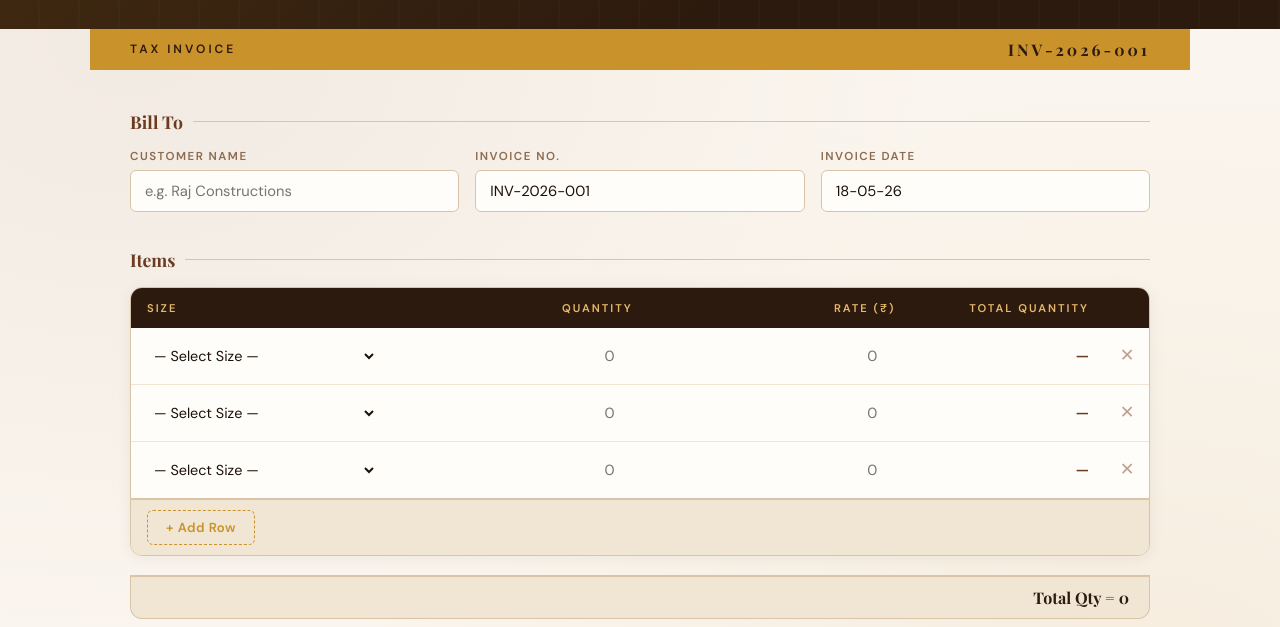
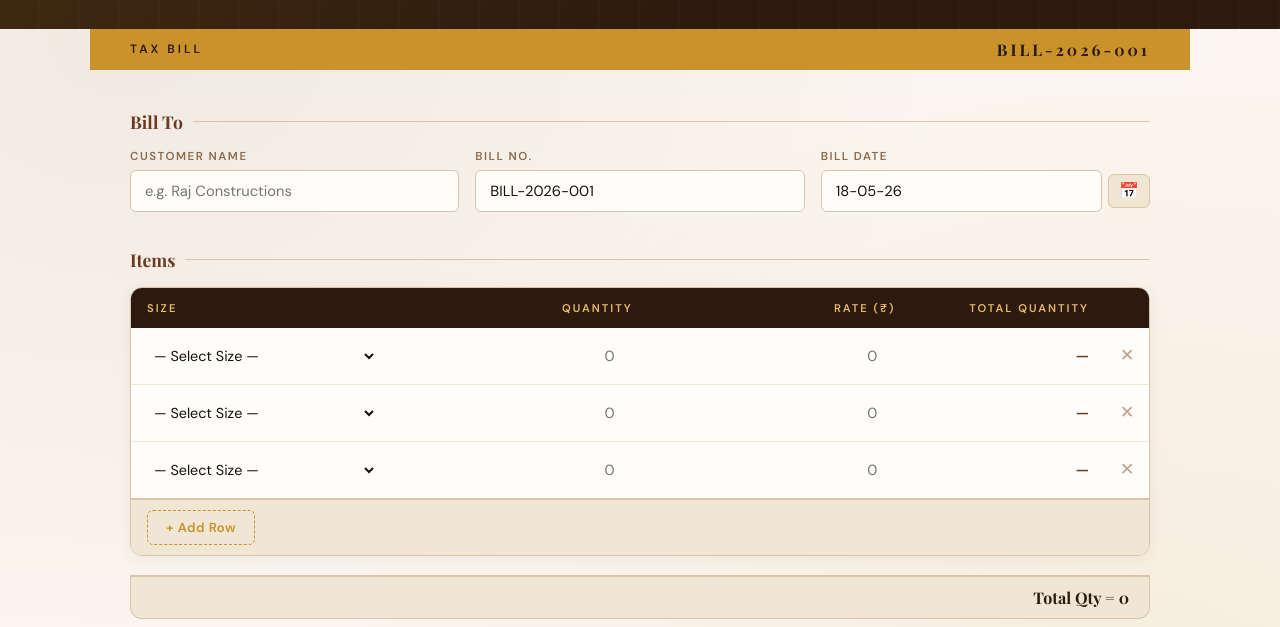
Before and after one commit to gloooomed/Invoice-Generator, a plain HTML site: page index.html in a window 1280 px wide. Shown: the part 173-800 px from the top of the page. Drawn offline with nearby package versions, Linux system fonts and the light colour scheme.

Commit message:
Rename Invoice to Bill, add date picker with DD-MM-YY format

```diff
--- a/index.html
+++ b/index.html
@@ -1,11 +1,11 @@
-<!-- Invoice Generator v1.0 -->
+<!-- Bill Generator v1.0 -->
 <!DOCTYPE html>
 <html lang="en">
 
 <head>
     <meta charset="UTF-8" />
     <meta name="viewport" content="width=device-width, initial-scale=1.0" />
-    <title>Suproan Enterprises – Invoice</title>
+    <title>Suproan Enterprises – Bill</title>
     <link
         href="https://fonts.googleapis.com/css2?family=Playfair+Display:wght@700;900&family=DM+Sans:wght@300;400;500;600&display=swap"
         rel="stylesheet" />
@@ -35,11 +35,11 @@
         </div>
     </header>
 
-    <!-- INVOICE TAG BAR -->
+    <!-- BILL TAG BAR -->
     <div style="background:var(--wood-mid); max-width:1100px; margin:0 auto;">
         <div class="invoice-tag-bar">
-            <span>Tax Invoice</span>
-            <span id="invoice-number-display">INV-2026-001</span>
+            <span>Tax Bill</span>
+            <span id="invoice-number-display">BILL-2026-001</span>
         </div>
     </div>
 
@@ -53,12 +53,18 @@
                 <input type="text" id="cust-name" placeholder="e.g. Raj Constructions" />
             </div>
             <div>
-                <label>Invoice No.</label>
-                <input type="text" id="invoice-no" value="INV-2026-001" oninput="updateInvoiceNumber(this.value)" />
+                <label>Bill No.</label>
+                <input type="text" id="invoice-no" value="BILL-2026-001" oninput="updateInvoiceNumber(this.value)" />
             </div>
             <div>
-                <label>Invoice Date</label>
-                <input type="text" id="invoice-date" placeholder="DD-MM-YY" maxlength="8" />
+                <label>Bill Date</label>
+                <div class="date-picker-wrapper">
+                    <input type="text" id="invoice-date" placeholder="DD-MM-YY" maxlength="8" readonly />
+                    <input type="date" id="invoice-date-picker" tabindex="-1"
+                        onchange="handleDatePick(this.value)" />
+                    <button type="button" class="calendar-btn" onclick="openDatePicker()"
+                        title="Pick a date">📅</button>
+                </div>
             </div>
         </div>
 
--- a/invoice.js
+++ b/invoice.js
@@ -146,14 +146,36 @@ function downloadPDF() {
     setTimeout(() => { document.title = originalTitle; }, 1000);
 }
 
+// ── DATE PICKER ──
+function handleDatePick(/** @type {string} */ isoDate) {
+    if (!isoDate) return;
+    const [y, m, d] = isoDate.split('-');
+    const yy = y.slice(-2);
+    const el = document.getElementById('invoice-date');
+    if (el) el.value = `${d}-${m}-${yy}`;
+}
+
+function openDatePicker() {
+    const picker = /** @type {HTMLInputElement} */ (document.getElementById('invoice-date-picker'));
+    if (!picker) return;
+    try {
+        picker.showPicker();
+    } catch (_) {
+        picker.click();
+    }
+}
+
 // ── INIT ──
 (function init() {
     const dateEl = /** @type {HTMLInputElement} */ (document.getElementById('invoice-date'));
+    const pickerEl = /** @type {HTMLInputElement} */ (document.getElementById('invoice-date-picker'));
     const today = new Date();
     const dd = String(today.getDate()).padStart(2, '0');
     const mm = String(today.getMonth() + 1).padStart(2, '0');
     const yy = String(today.getFullYear()).slice(-2);
+    const yyyy = today.getFullYear();
     if (dateEl) dateEl.value = `${dd}-${mm}-${yy}`;
+    if (pickerEl) pickerEl.value = `${yyyy}-${mm}-${dd}`;
 
     // Start with 3 empty rows
     addRow(); addRow(); addRow();
--- a/style.css
+++ b/style.css
@@ -404,6 +404,47 @@ input:focus,
 select:focus {
     border-color: var(--gold);
     box-shadow: 0 0 0 3px rgba(201, 146, 42, 0.12);
+}
+
+/* ── DATE PICKER WRAPPER ─────────────────────────────────── */
+.date-picker-wrapper {
+    position: relative;
+    display: flex;
+    align-items: center;
+    gap: 6px;
+}
+
+.date-picker-wrapper input[type="text"] {
+    flex: 1;
+    cursor: pointer;
+}
+
+/* Hidden native date input — invisible but functional */
+#invoice-date-picker {
+    position: absolute;
+    opacity: 0;
+    pointer-events: none;
+    width: 0;
+    height: 0;
+    border: none;
+    padding: 0;
+}
+
+.calendar-btn {
+    background: var(--cream-deep);
+    border: 1.5px solid var(--border);
+    border-radius: 6px;
+    padding: 8px 10px;
+    font-size: 1rem;
+    cursor: pointer;
+    line-height: 1;
+    transition: background 0.15s, border-color 0.15s;
+    flex-shrink: 0;
+}
+
+.calendar-btn:hover {
+    background: var(--border);
+    border-color: var(--gold);
 }
 
 /* ── ITEMS TABLE ─────────────────────────────────────────── */
```
